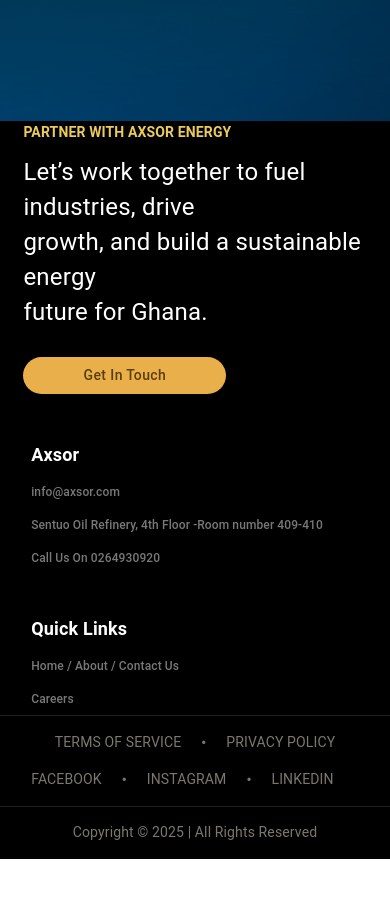
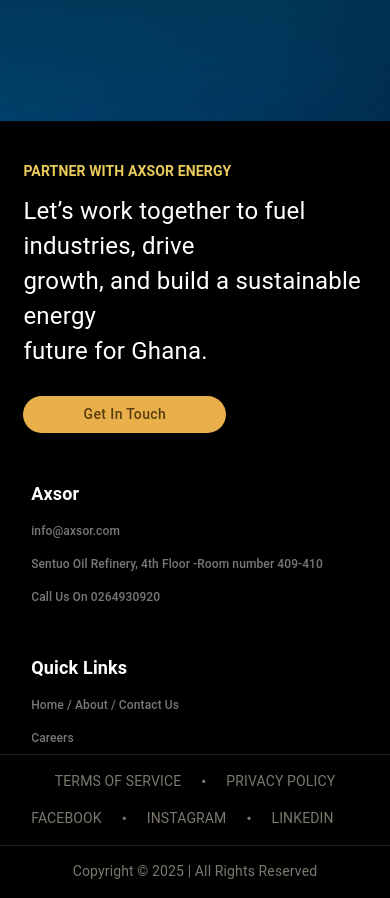
Before and after one commit to debagit10/axsor, a React (Vite) app: page /services in a window 390 px wide. Shown: the part 5580-6478 px from the top of the page. Before the commit the page ends 6439 px from the top, so only its background shows below. Built offline with nearby package versions, Linux system fonts and the light colour scheme.

Commit message:
feat: update font size for Typography components in Services page for consistency

```diff
--- a/src/pages/Services.tsx
+++ b/src/pages/Services.tsx
@@ -257,7 +257,7 @@ const Services = () => {
       </div>
 
       <div className="bg-[#000000]">
-        <div className="relative z-10 flex flex-col gap-3 px-[6%] md:pl-[8%] md:pt-[15%] lg:pt-[10%] max-w-[1400px] mx-auto">
+        <div className="relative z-10 flex flex-col gap-3 px-[6%] md:pl-[8%] pt-[10%] md:pt-[15%] lg:pt-[10%] max-w-[1400px] mx-auto">
           <Typography
             sx={{
               fontSize: 14,
```
